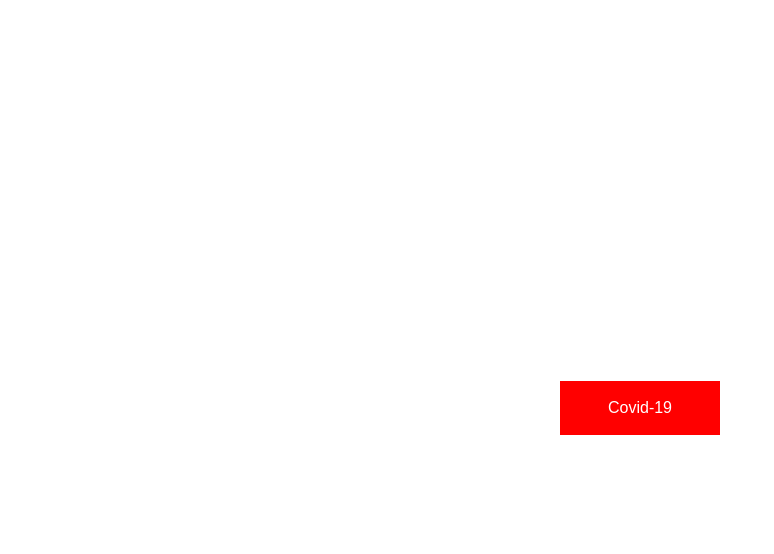
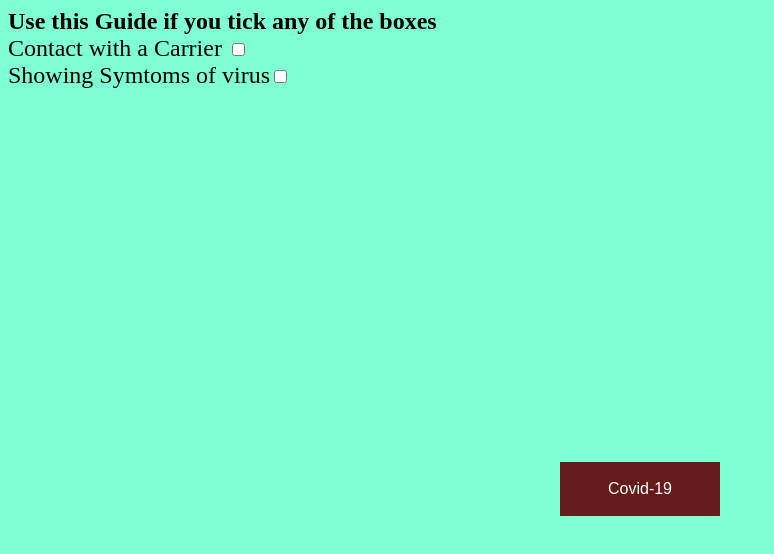
Before and after one commit to Ruth-ikegah/HTML-CSS-practice, a plain HTML site: page dropdown.html in a window 1280 px wide. Shown: the whole page, without its empty margins (0-774 px from the left). Drawn offline with Linux system fonts and the light colour scheme.

Commit message:
Further Changes

```diff
--- a/dropdown.css
+++ b/dropdown.css
@@ -1,15 +1,30 @@
+body{
+  background-color:aquamarine
+}
+
+.main-nav{
+  font-size: 1.5em;
+  font-style: normal;
+}
 .dropbtn {
-    background-color: red;
+    background-color: rgb(102, 27, 27);
     color: white;
     padding: 18px;
     font-size: 16px;
     border: none;
     width: 160px;
+
+
   }
 
   .dropdown {
-    position: relative;
-    display: inline-block;
+      display: flex;
+      align-items: center;
+      justify-content: center;
+      height: 100vh;
+      text-align: center;
+      position: relative;
+
   }
 
   .dropdown-content {
@@ -21,9 +36,6 @@
     z-index: 1;
   }
 
-
-
-
   .dropdown-content a {
     color: black;
     padding: 12px 16px;
@@ -34,19 +46,10 @@
 
 
 /* Change color of dropdown links on hover */
-.dropdown-content a:hover {background-color: #ddd;}
+.dropdown-content a:hover {background-color: rgb(204, 155, 155);}
 
 /* Show the dropdown menu on hover */
 .dropdown:hover .dropdown-content {display: block;}
 
 /* Change the background color of the dropdown button when the dropdown content is shown */
 .dropdown:hover .dropbtn {background-color: #3e8e41;}
-
-
-body {
-    display: flex;
-    align-items: center;
-    justify-content: center;
-    height: 100vh;
-    text-align: center;
-}
--- a/dropdown.html
+++ b/dropdown.html
@@ -7,6 +7,11 @@
     </head>
 
     <body>
+        <nav class="main-nav">
+            <strong>Use this Guide if you tick any of the boxes</strong><br>
+           Contact with a Carrier <input type="checkbox" value="Con" name="Con"><br>
+            Showing Symtoms of virus<input type="checkbox" value="Sys" name="Sys"><br>
+        </nav>
         <div class="dropdown">
 
             <button class="dropbtn">Covid-19</button>
```
